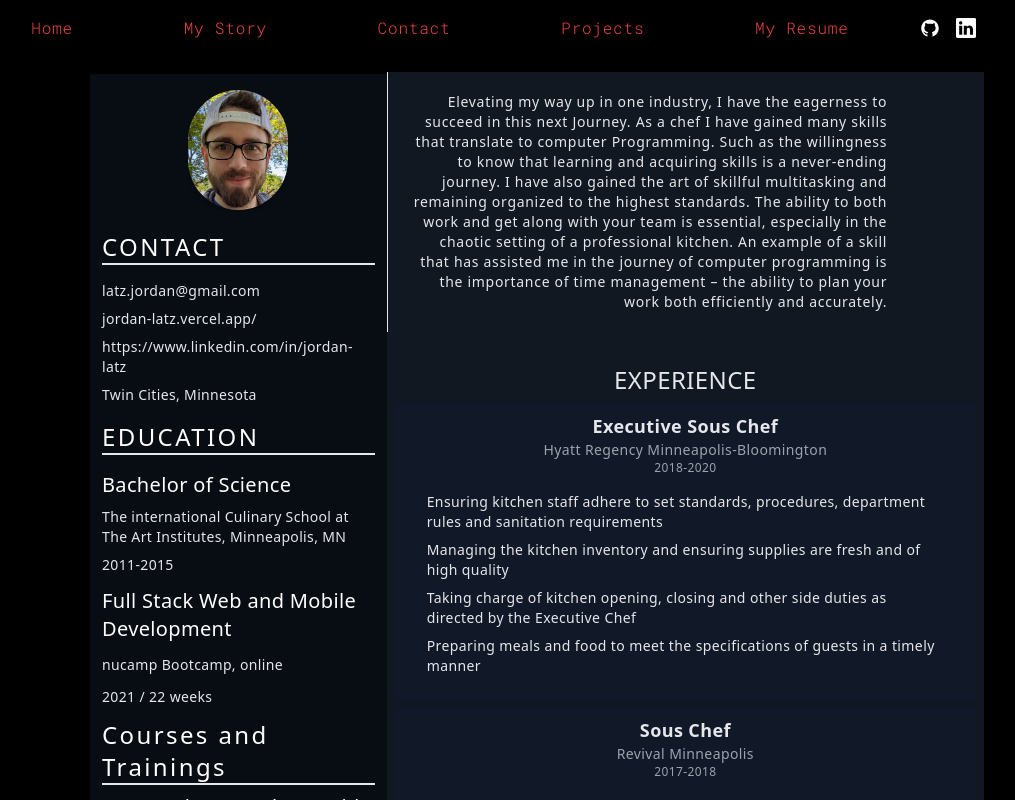
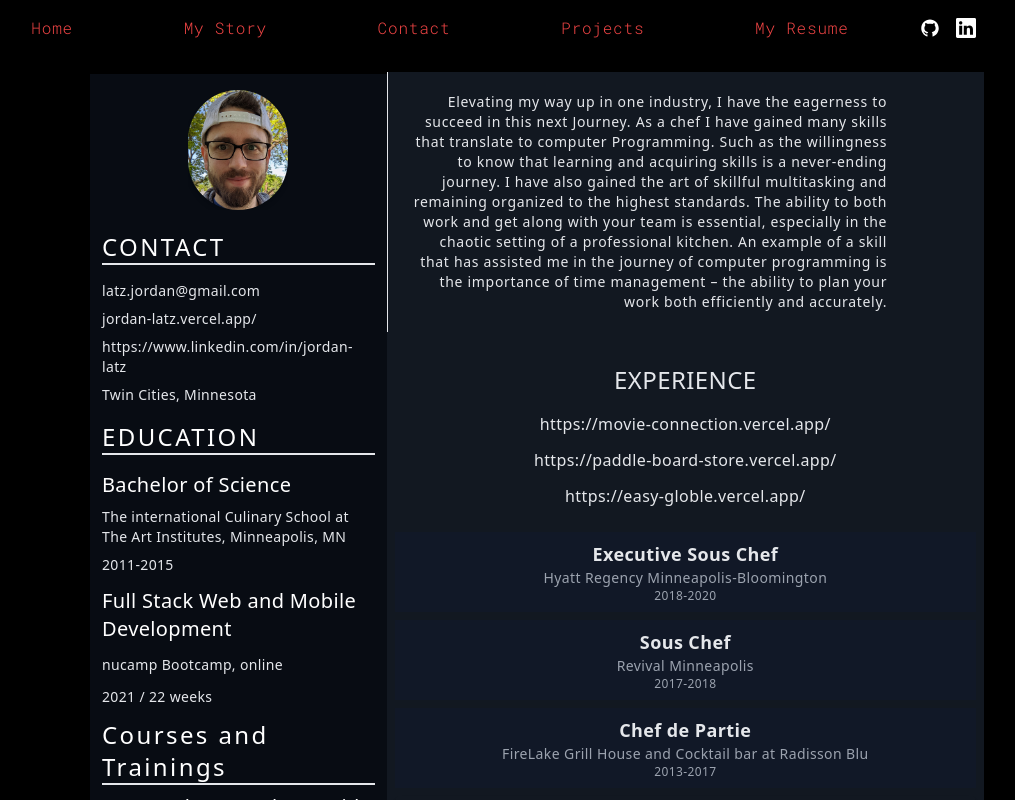
Before and after one commit to latz09/portfolio, a Next.js app: page /my_resume in a window 1280 px wide. Shown: the top 800 px of the page, without its empty margins (104-1119 px from the left). Built offline with nearby package versions, Linux system fonts and the light colour scheme.

Commit message:
update resume experience

```diff
--- a/components/Resume/HospitalityContent.js
+++ b/components/Resume/HospitalityContent.js
@@ -4,18 +4,19 @@ import workExperience from '../../data/workExperience';
 const HospitalityContent = () => {
 	return (
 		<div>
-            {/* <h1 className="text-center text-2xl border-b pb-2 mb-8">Experience as Chef</h1> */}
+			{/* <h1 className="text-center text-2xl border-b pb-2 mb-8">Experience as Chef</h1> */}
 			<div className='grid gap-4 px-2'>
+				<ul className="text-center space-y-3 mt-4">
+					<li>https://movie-connection.vercel.app/</li>
+					<li>https://paddle-board-store.vercel.app/</li>
+					<li>https://easy-globle.vercel.app/</li>
+				</ul>
 				<ul>
 					{workExperience.map((item) => (
 						<div key={item.date}>
 							<WorkExperienceItem
 								title={item.title}
 								employer={item.employer}
-								dutyOne={item.dutyOne}
-								dutyTwo={item.dutyTwo}
-								dutyThree={item.dutyThree}
-								dutyFour={item.dutyFour}
 								date={item.date}
 							/>
 						</div>
--- a/components/Resume/WorkExperienceItem.js
+++ b/components/Resume/WorkExperienceItem.js
@@ -16,12 +16,7 @@ const WorkExperienceItem = ({
 					<p className="text-xs">{date}</p>
 				</div>
 			</div>
-			<div className='grid gap-2 px-8 text-sm py-4 content-center items-center'>
-				<li>{dutyOne}</li>
-				<li>{dutyTwo}</li>
-				<li>{dutyThree}</li>
-				<li>{dutyFour}</li>
-			</div>
+
 		</div>
 	);
 };
--- a/pages/index.js
+++ b/pages/index.js
@@ -13,7 +13,7 @@ export default function Home() {
 				<title>Jordan Latz - web developer -</title>
 				<meta name='description' content='Find a great programmer here' />
 			</Head>
-			<div className='grid min-h-screen content-center items-center'>
+			<div className='grid mt-24 min-h-screen content-center items-center'>
 				<div className='gap-8 grid md:grid-cols-3 items-center justify-items-center text-center '>
 					<div className='md:col-span-2'>
 						<Greeting />
```
